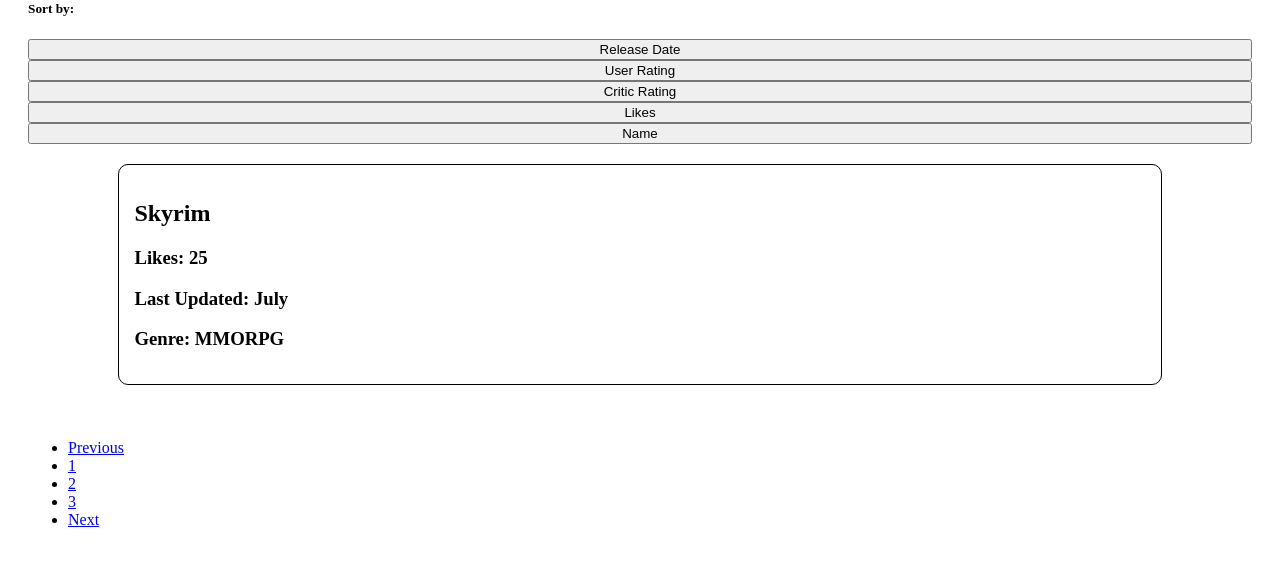
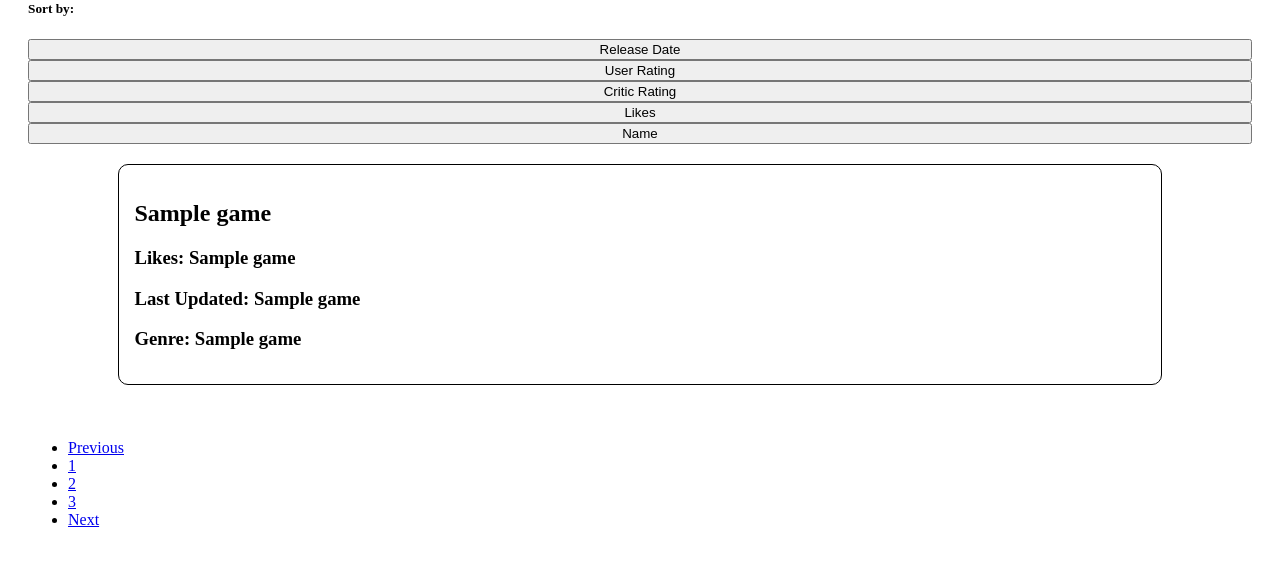
Before and after one commit to EdmundDong/CSE412Project, a Flask app: template app/templates/search.html in a window 1280 px wide. Shown: the part 168-734 px from the top of the page. Run offline with Flask 2, Linux system fonts and the light colour scheme; the template is opened without the code that fills it: most values are stand-ins (such as "Sample title", 1, 10 or a date in 2020).

Commit message:
updated search, search working

```diff
--- a/app/static/js/search.js
+++ b/app/static/js/search.js
@@ -6,7 +6,7 @@ document.getElementById("searchform").addEventListener("submit", function(e){
 
     window.location.href = "/search/?type=word&query=" + text
 	console.log(window.location.href)
-    window.location.reload()
+    //window.location.reload()
 })
 /*
 document.getElementById("sort_alph_button").addEventListener("click", function(){
--- a/app/templates/home.html
+++ b/app/templates/home.html
@@ -13,7 +13,7 @@
         </div>
         <div class ="col-md-6">
             <div class = "row">
-                <h3> Likes: {{game[8]}}</h3>
+                <h3> Likes: {{(game[8],0)[game[8] is none]}}</h3>
             </div>
             <div class = "row">
                 <h3> Last Updated: {{game[7]}}</h3>
--- a/app/templates/search.html
+++ b/app/templates/search.html
@@ -32,17 +32,17 @@
 	{% for game in games: %}
 	<div class = "row" style="width: 80%; border: 1px solid black; border-radius: 10px; margin: auto; padding: 15px">
 		<div class ="col-md-6" id = "game1">
-			<h2>Skyrim</h2>
+			<h2>{{game[1]}}</h2>
 		</div>
 		<div class ="col-md-6">
 			<div class = "row">
-				<h3> Likes: <span>25</span></h3>
+				<h3> Likes: <span>{{(game[8],0)[game[8] is none]}}</span></h3>
 			</div>
 			<div class = "row">
-				<h3> Last Updated: <span>July</span></h3>
+				<h3> Last Updated: <span>{{game[7]}}</span></h3>
 			</div>
 			<div class = "row">
-				<h3> Genre: <span>MMORPG</span></h3>
+				<h3> Genre: <span>{{game[9]}}</span></h3>
 			</div>
 		</div>
 	</div>
```
Also changed, not shown: app/database.py (+10 -3 lines), app/routes.py (line endings or trailing spaces).
